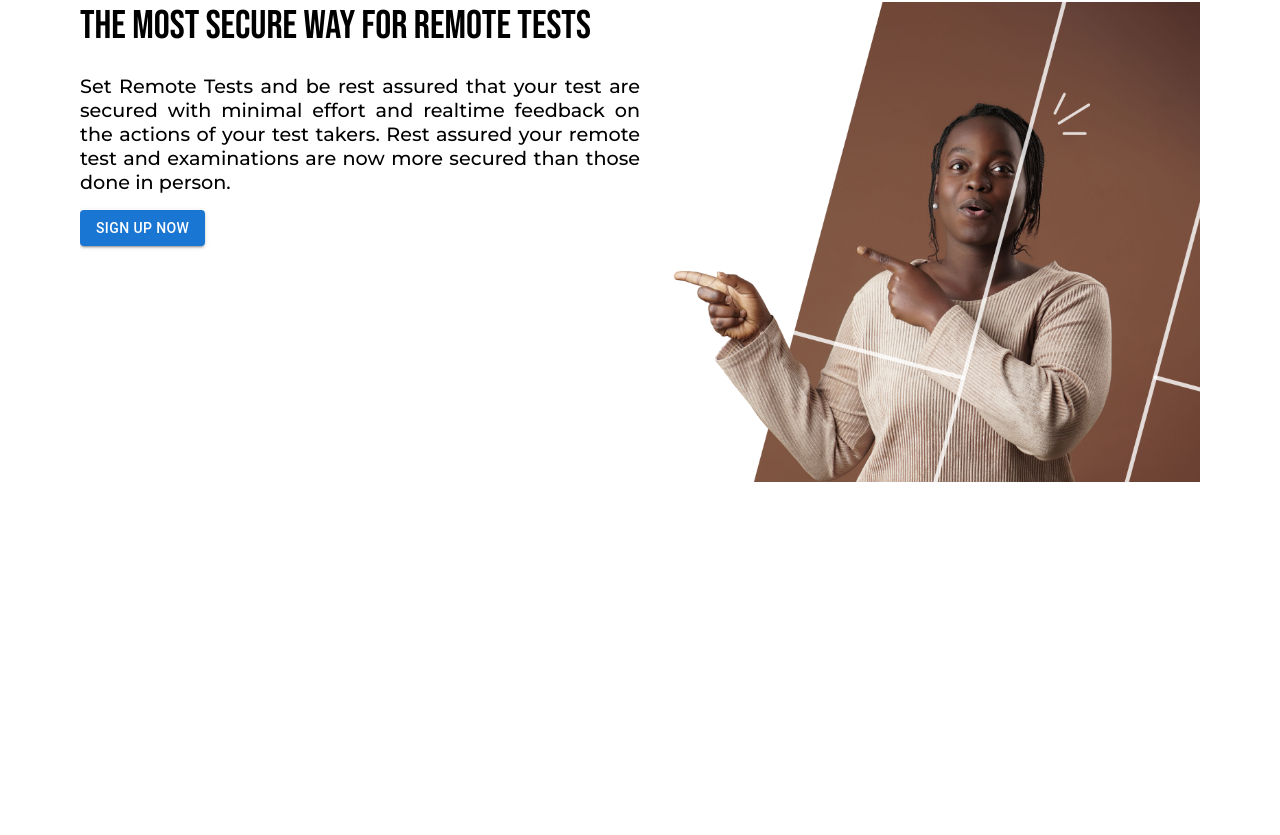
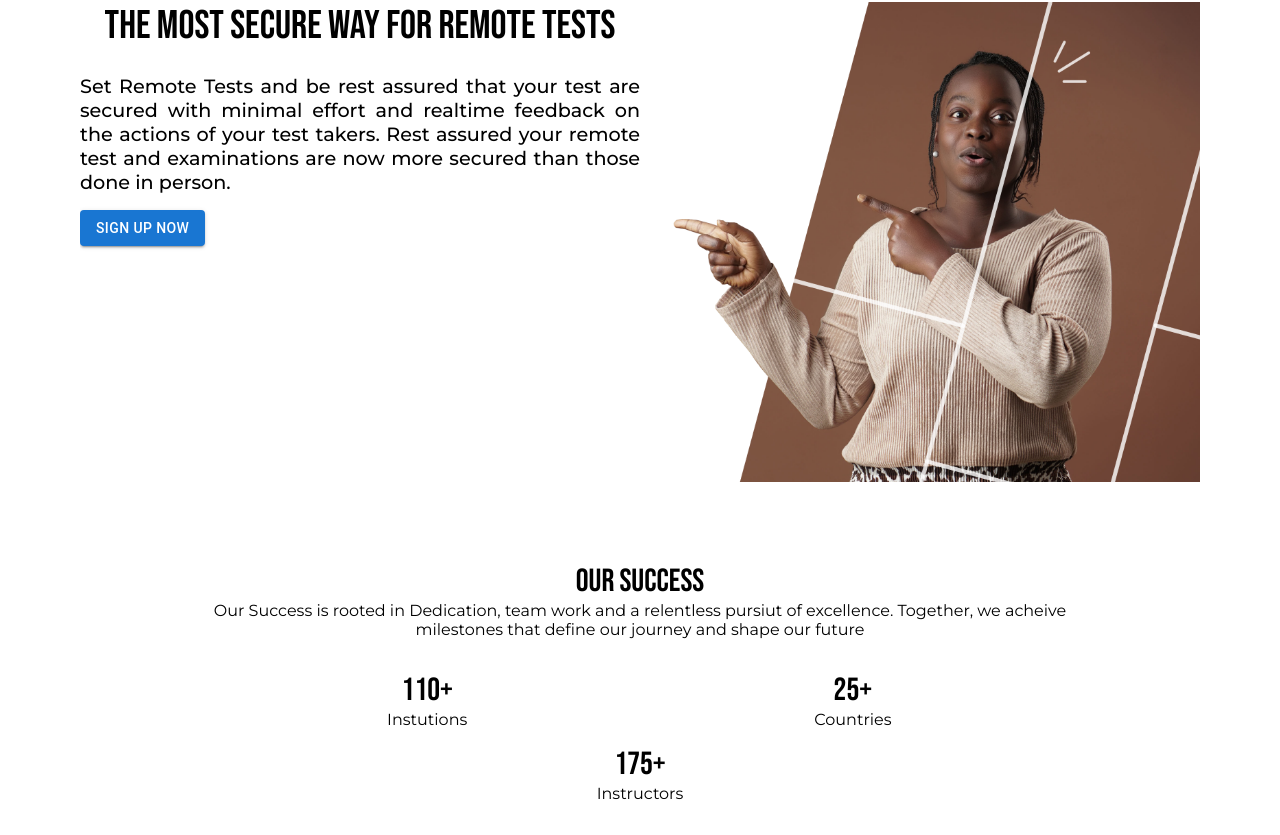
Before and after one commit to dhani-el/test-portal, a React (Vite) app: page / in a window 1280 px wide. Shown: the part 179-1014 px from the top of the page. Before the commit the page ends 800 px from the top, so only its background shows below. Built offline with nearby package versions, Linux system fonts and the light colour scheme.

Commit message:
implement success component and correct hero image

```diff
--- a/src/01 Home/Jsx/components.jsx
+++ b/src/01 Home/Jsx/components.jsx
@@ -98,3 +98,34 @@ function HeroImage(){
                 <motion.img src={Hero}  alt="Hero Image"/>
             </motion.div>
 }
+
+
+export function Success(){
+    return <motion.div id="successContainer">
+                <motion.p id="heading">
+                    OUR SUCCESS
+                </motion.p>
+                <motion.p id="bodyText">
+                    Our Success is rooted in Dedication, team work and a relentless pursiut of excellence. Together, we acheive milestones that define our journey and shape our future
+                </motion.p>
+                <Metrics/>
+            </motion.div>
+}
+
+function Metrics(){
+    return <motion.div id="metricContainer">
+                <motion.div className="aMetric">
+                    <motion.p id="heading">110+</motion.p>
+                    <motion.p>Instutions</motion.p>
+                </motion.div>
+                <motion.div className="aMetric">
+                    <motion.p id="heading">25+</motion.p>
+                    <motion.p>Countries</motion.p>
+                </motion.div>
+                <motion.div className="aMetric">
+                    <motion.p id="heading">175+ </motion.p>
+                    <motion.p>Instructors</motion.p>
+                </motion.div>
+
+            </motion.div>
+}
--- a/src/01 Home/Jsx/index.jsx
+++ b/src/01 Home/Jsx/index.jsx
@@ -1,5 +1,5 @@
 import { motion } from "framer-motion";
-import { Navigation, Intro } from "./components";
+import { Navigation, Intro, Success } from "./components";
 
 
 
@@ -7,5 +7,6 @@ export default function Home(){
     return <motion.div id="homeContainer">
                     <Navigation/>
                     <Intro/>
+                    <Success/>
     </motion.div>
 }
--- a/src/01 Home/Styles/components/index.css
+++ b/src/01 Home/Styles/components/index.css
@@ -74,6 +74,11 @@ body {
   padding: 2rem;
 }
 
+#textContainer {
+  display: flex;
+  flex-direction: column;
+  align-items: center;
+}
 #textContainer #header {
   font-family: bebas;
   font-size: 1.8rem;
@@ -85,6 +90,11 @@ body {
   font-weight: 500;
   font-size: 0.8rem;
 }
+#textContainer button {
+  margin-top: 1rem;
+  width: -moz-fit-content;
+  width: fit-content;
+}
 
 #heroContainer {
   width: 100%;
@@ -93,6 +103,28 @@ body {
 #heroContainer img {
   width: 100%;
   height: auto;
+}
+
+#successContainer {
+  width: 100%;
+  padding: 0 2rem;
+  text-align: center;
+}
+#successContainer #heading {
+  font-family: bebas;
+  font-size: 2rem;
+}
+
+#metricContainer {
+  display: flex;
+  width: 100%;
+  padding: 2rem;
+  flex-wrap: wrap;
+  justify-content: center;
+  gap: 1rem;
+}
+#metricContainer .aMetric {
+  width: 32vw;
 }
 
 @media (orientation: landscape) {
@@ -120,10 +152,27 @@ body {
   }
   #textContainer button {
     margin-top: 1rem;
+    align-self: flex-start;
   }
   #heroContainer {
     padding: 0;
     width: 50%;
+    height: 100%;
     overflow: hidden;
   }
+  #heroContainer img {
+    width: 100%;
+    height: 100%;
+    -o-object-fit: cover;
+       object-fit: cover;
+  }
+  #successContainer {
+    display: flex;
+    flex-direction: column;
+    align-items: center;
+  }
+  #successContainer #bodyText {
+    display: block;
+    width: 75%;
+  }
 }/*# sourceMappingURL=index.css.map */
--- a/src/01 Home/Styles/components/index.scss
+++ b/src/01 Home/Styles/components/index.scss
@@ -75,6 +75,9 @@ body{
 }
 
 #textContainer{
+    display: flex;
+    flex-direction: column;
+    align-items: center;
     #header{
         font-family: bebas;
         font-size: 1.8rem;
@@ -86,6 +89,10 @@ body{
         font-weight: 500;
         font-size: 0.8rem;
     }
+    button{
+        margin-top: 1rem;
+        width: fit-content;
+    }
 }
 
 #heroContainer{
@@ -94,6 +101,28 @@ body{
     img{
         width: 100%;
         height: auto;
+    }
+}
+
+#successContainer{
+    width: 100%;
+    padding: 0 2rem;
+    text-align: center;
+    #heading{
+        font-family: bebas;
+        font-size: 2rem;
+    }
+}
+
+#metricContainer{
+    display: flex;
+    width: 100%;
+    padding: 2rem;
+    flex-wrap: wrap;
+    justify-content: center;
+    gap: 1rem;
+    .aMetric{
+        width: 32vw;
     }
 }
 
@@ -126,12 +155,28 @@ body{
 
         button{
             margin-top: 1rem;
+            align-self: flex-start;
         }
     }
 
     #heroContainer{
         padding: 0;
         width: 50%;
+        height: 100%;
         overflow: hidden;
+        img{
+            width: 100%;
+            height: 100%;
+            object-fit: cover;
+        }
+    }
+    #successContainer{
+        display: flex;
+        flex-direction: column;
+        align-items: center;
+        #bodyText{
+            display: block;
+            width: 75%;
+        }
     }
 }
```
Also changed, not shown: 1 other file (tests, documents, lock files or other folders).
